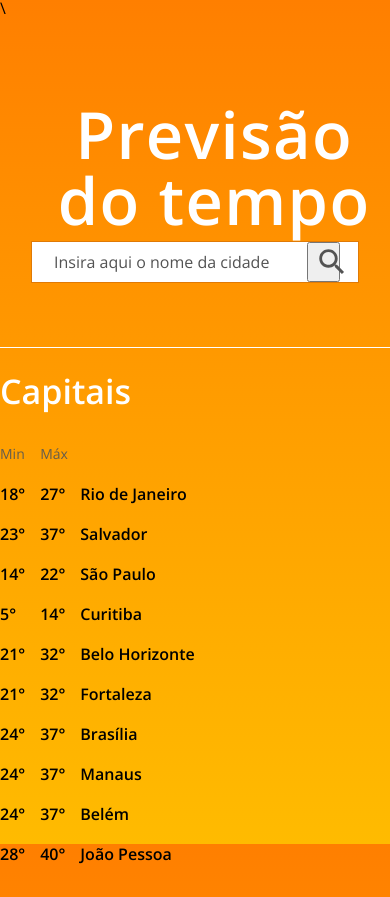
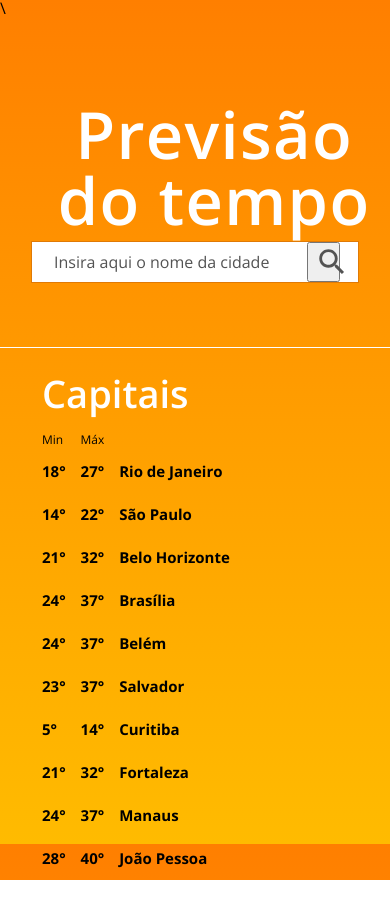
Before and after one commit to diazevedo/1STi-desafio-frontend, a React (Create React App) app: page / in a window 390 px wide. Built offline with nearby package versions, Linux system fonts and the light colour scheme.

Commit message:
Finished mobile - still missing the box to show degrees in detail

```diff
--- a/public/index.html
+++ b/public/index.html
@@ -5,35 +5,12 @@
     <link rel="shortcut icon" href="%PUBLIC_URL%/favicon.ico" />
     <meta name="viewport" content="width=device-width, initial-scale=1" />
     <meta name="theme-color" content="#000000" />
-    <!--
-      manifest.json provides metadata used when your web app is installed on a
-      user's mobile device or desktop. See https://developers.google.com/web/fundamentals/web-app-manifest/
-    -->
     <link rel="manifest" href="%PUBLIC_URL%/manifest.json" />\
-    <link href="https://fonts.googleapis.com/css?family=Open+Sans:300,600&display=swap" rel="stylesheet">
-    <!--
-      Notice the use of %PUBLIC_URL% in the tags above.
-      It will be replaced with the URL of the `public` folder during the build.
-      Only files inside the `public` folder can be referenced from the HTML.
-
-      Unlike "/favicon.ico" or "favicon.ico", "%PUBLIC_URL%/favicon.ico" will
-      work correctly both with client-side routing and a non-root public URL.
-      Learn how to configure a non-root public URL by running `npm run build`.
-    -->
+    <link href="https://fonts.googleapis.com/css?family=Open+Sans:300,600,700&display=swap" rel="stylesheet">
     <title>React App</title>
   </head>
   <body>
     <noscript>You need to enable JavaScript to run this app.</noscript>
     <div id="root"></div>
-    <!--
-      This HTML file is a template.
-      If you open it directly in the browser, you will see an empty page.
-
-      You can add webfonts, meta tags, or analytics to this file.
-      The build step will place the bundled scripts into the <body> tag.
-
-      To begin the development, run `npm start` or `yarn start`.
-      To create a production bundle, use `npm run build` or `yarn build`.
-    -->
   </body>
 </html>
--- a/src/components/SectionCitieSti/index.js
+++ b/src/components/SectionCitieSti/index.js
@@ -11,14 +11,31 @@ const cities = [
     max: "27°"
   },
   {
+    name: 'São Paulo',
+    min: "14°",
+    max: "22°"
+
+  },
+  {
+    name: 'Belo Horizonte',
+    min: "21°",
+    max: "32°"
+
+  },
+  {
+    name: 'Brasília',
+    min: "24°",
+    max: "37°"
+  },
+  {
+    name: 'Belém',
+    min: "24°",
+    max: "37°"
+  },
+  {
     name: 'Salvador',
     min: "23°",
     max: "37°"
-  },
-  {
-    name: 'São Paulo',
-    min: "14°",
-    max: "22°"
   },
   {
     name: 'Curitiba',
@@ -26,27 +43,12 @@ const cities = [
     max: "14°"
   },
   {
-    name: 'Belo Horizonte',
-    min: "21°",
-    max: "32°"
-  },
-  {
     name: 'Fortaleza',
     min: "21°",
     max: "32°"
   },
   {
-    name: 'Brasília',
-    min: "24°",
-    max: "37°"
-  },
-  {
     name: 'Manaus',
-    min: "24°",
-    max: "37°"
-  },
-  {
-    name: 'Belém',
     min: "24°",
     max: "37°"
   },
--- a/src/components/SectionCitieSti/styles.css
+++ b/src/components/SectionCitieSti/styles.css
@@ -1,33 +1,12 @@
 .section-cities-sti {
   width: 100%;
-  height: 550px;
+  /* height: 550px; */
   /* background-color: green; */
   border-top: var(--color-first) 1px solid;
   margin-top: 64px;
+  padding-left: 42px;
   padding-top: 26px;
   box-sizing: border-box;
-
-}
-
-.section-cities-sti .table-sti {
-  line-height: 40px;
-  margin-top: 26px;
-}
-
-.section-cities-sti .table-sti td{
-  padding-right: 15px;
-}
-
-.section-cities-sti .table-sti .thead-sti{
-  font-weight: 100;
-  font-size: var(--size-smallest);
-  color: #585753eb;
-  text-align: left;
-}
-
-.section-cities-sti .table-sti .tbody-tsi{
-  font-size: var(--size-small);
-  font-weight: 700;
 }
 /*
 .section-cities-sti .container {
--- a/src/components/SubtitleSti/styles.css
+++ b/src/components/SubtitleSti/styles.css
@@ -1,5 +1,6 @@
 .subtitle-sti {
-  font-size: var(--size-bigger);
-  font-weight: 700;
+  /* font-size: var(--size-bigger); */
+  font-size: 38px;
+  font-weight: 600;
   color: var(--color-first);
 }
--- a/src/components/TableCitiesSti/index.js
+++ b/src/components/TableCitiesSti/index.js
@@ -1,6 +1,8 @@
 import React from "react"
+import "./styles.css"
 
- class TableCitiesSti extends React.Component {
+
+class TableCitiesSti extends React.Component {
     constructor(props) {
       super(props);
     }
--- /dev/null
+++ b/src/components/TableCitiesSti/styles.css
@@ -0,0 +1,21 @@
+.table-sti {
+  line-height: 43px;
+  margin-top: 18px;
+}
+
+.table-sti td {
+  padding-right: 15px;
+}
+
+.table-sti .thead-sti {
+  font-weight: 100;
+  font-size: 12px;
+  color: black;
+  text-align: left;
+  line-height: 20px;
+}
+
+.table-sti .tbody-tsi {
+  font-size: 15px;
+  font-weight: 700;
+}
```
